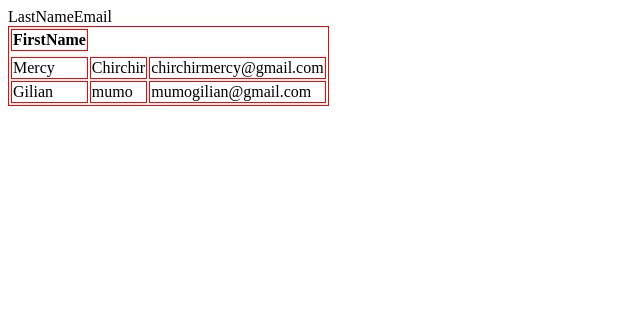
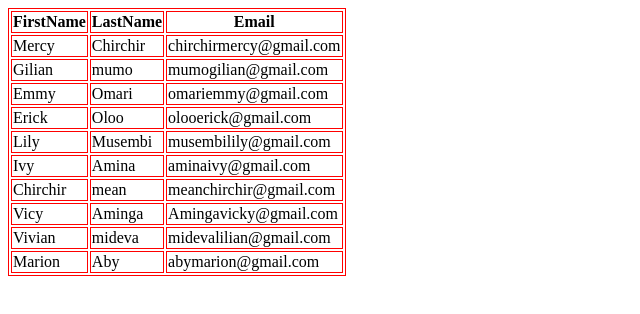
Before and after one commit to chirchirmercy/ready, a plain HTML site: page tables.html in a window 1280 px wide. Shown: the whole page, without its empty margins (0-640 px from the left). Drawn offline with Linux system fonts and the light colour scheme.

Commit message:
first commit

```diff
--- /dev/null
+++ b/style.css
@@ -0,0 +1,13 @@
+#image{
+    text-align: center;
+   width: 10%;
+   height: 5%;
+  }
+  #image{
+    text-align: center;
+    width: 10%;
+    height: 5%;
+  }
+  table,th,td{
+    border: 1px solid red;
+}
--- a/tables.html
+++ b/tables.html
@@ -5,6 +5,7 @@
     <meta http-equiv="X-UA-Compatible" content="IE=edge">
     <meta name="viewport" content="width=device-width, initial-scale=1.0">
     <title>Document</title>
+    <link rel="stylesheet"href="style.css">
     <style>
         table,th,td{
             border: 1px solid red;
@@ -15,8 +16,8 @@
     <table>
         <tr>
             <th>FirstName</th>
-            <tr>LastName</tr>
-            <tr>Email</tr>
+            <th>LastName</th>
+            <th>Email</th>
         </tr>
         <tr>
             <td>Mercy</td>
@@ -28,6 +29,47 @@
             <td>mumo</td>
             <td>mumogilian@gmail.com</td>
         </tr>
+        <tr>
+            <td>Emmy</td>
+            <td>Omari</td>
+            <td>omariemmy@gmail.com</td>
+        </tr>
+        <tr>
+            <td>Erick</td>
+            <td>Oloo</td>
+            <td>olooerick@gmail.com</td>
+        </tr>
+        <tr>
+            <td>Lily</td>
+            <td>Musembi</td>
+            <td>musembilily@gmail.com</td>
+        </tr>
+        <tr>
+            <td>Ivy</td>
+            <td>Amina</td>
+            <td>aminaivy@gmail.com</td>
+        </tr>
+        <tr>
+            <td>Chirchir</td>
+            <td>mean</td>
+            <td>meanchirchir@gmail.com</td>
+        </tr>
+        <tr>
+            <td>Vicy</td>
+            <td>Aminga</td>
+            <td>Amingavicky@gmail.com</td>
+        </tr>
+        <tr>
+            <td>Vivian</td>
+            <td>mideva</td>
+            <td>midevalilian@gmail.com</td>
+        </tr>
+        <tr>
+            <td>Marion</td>
+            <td>Aby</td>
+            <td>abymarion@gmail.com</td>
+        </tr>
+
     </table>
 
 </body>
```
Also changed, not shown: index.html (+1 -0 lines), login.html (+49 -0 lines).
